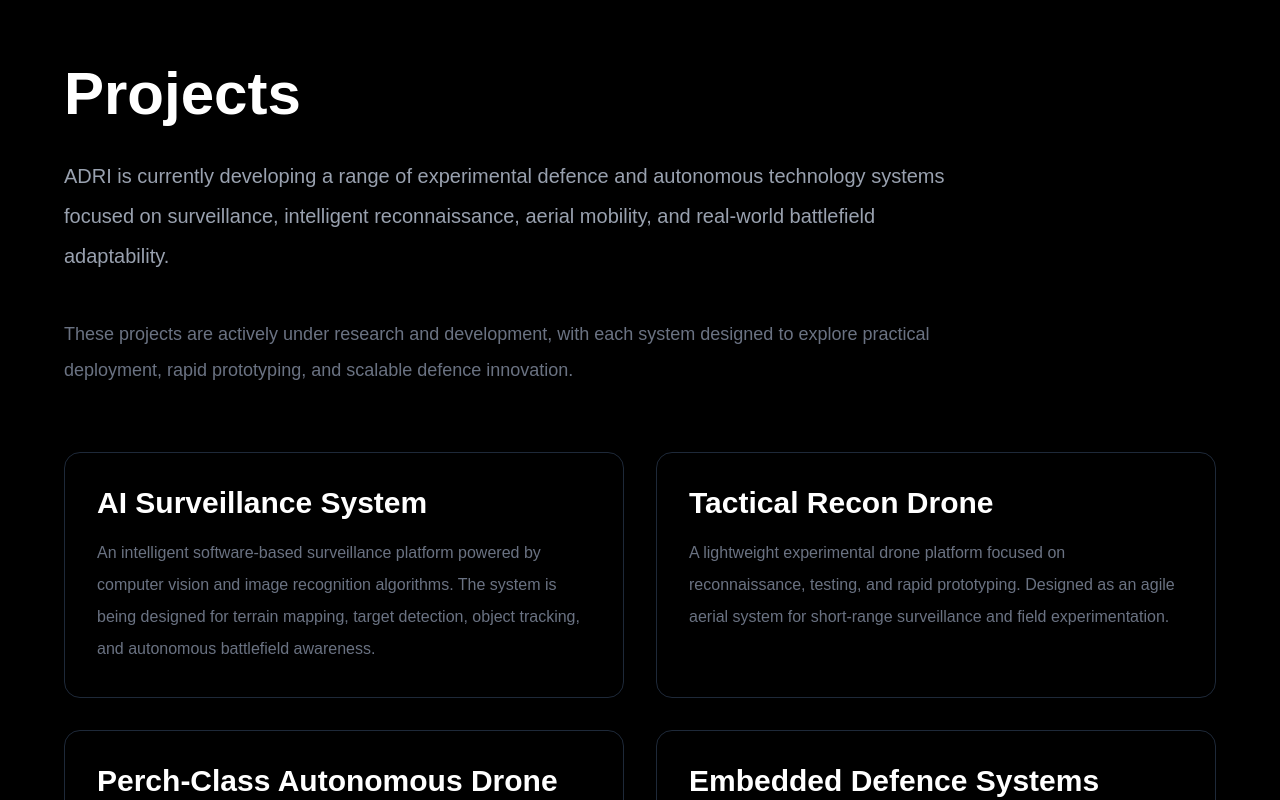
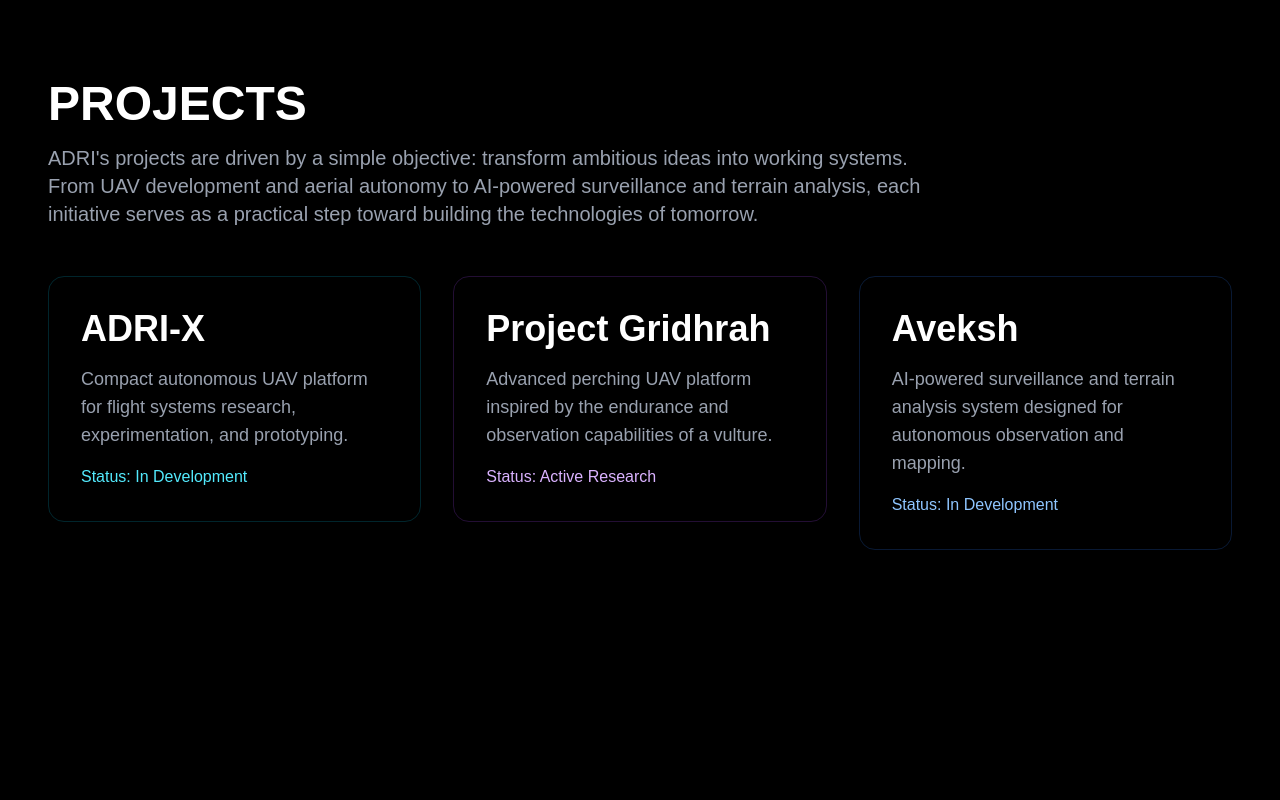
Before and after one commit to Glitch-in-Antariksh/ADRI, a Next.js app: page /projects in a window 1280 px wide. Shown: the top 800 px of the page. Built offline with nearby package versions, Linux system fonts and the light colour scheme.

Commit message:
updated projects page

```diff
--- a/src/app/globals.css
+++ b/src/app/globals.css
@@ -61,3 +61,21 @@ body {
 
   pointer-events: none;
 }
+
+@keyframes twinkle {
+  0% {
+    opacity: 0.3;
+  }
+
+  50% {
+    opacity: 1;
+  }
+
+  100% {
+    opacity: 0.3;
+  }
+}
+
+.star {
+  animation: twinkle 3s infinite ease-in-out;
+}
--- a/src/app/page.js
+++ b/src/app/page.js
@@ -2,11 +2,10 @@ import Button from "@/components/Button";
 import Link from "next/link";
 import Footer from "@/components/Footer";
 export default function Home() {
-  const rings = [];
 
+const rings = [];
 let radius = 1500;
 let gap = 25;
-
 for (let i = 0; i < 22; i++) {
   rings.push(radius);
 
@@ -15,11 +14,18 @@ for (let i = 0; i < 22; i++) {
   gap += 5;
 }
 
+const stars = Array.from({ length: 40 }, (_, i) => ({
+  id: i,
+  top: Math.random() * 100,
+  left: Math.random() * 100,
+}));
+
 const colors = [
   "border-cyan-400/20",
   "border-blue-400/20",
   "border-purple-400/20",
 ];
+
   return (
     <main className="bg-black text-white min-h-screen">
 
@@ -61,6 +67,25 @@ const colors = [
     px-6
   "
 >
+   {stars.map((star) => (
+    <div
+      key={star.id}
+      className="
+        star
+        absolute
+        w-[3px]
+        h-[4px]
+        rounded-full
+        bg-white
+        opacity-70
+        shadow-[0_0_8px_white]
+      "
+      style={{
+        top: `${star.top}%`,
+        left: `${star.left}%`,
+      }}
+    />
+  ))}
 
     <div className="relative mb-16 flex items-center justify-center">
 
@@ -129,9 +154,8 @@ const colors = [
 <p className="text-gray-400 text-xl max-w-2xl mb-8">
   Building next-generation autonomous defence systems and intelligent battlefield technologies.
 </p>
+      </section>
 
-
-      </section>
     <Footer />
     </main>
   );
--- /dev/null
+++ b/src/app/projects/adri-x/page.js
@@ -0,0 +1,17 @@
+export default function AdriX() {
+  return (
+    <main className="bg-black text-white min-h-screen p-20">
+
+      <h1 className="text-6xl font-bold mb-8">
+        ADRI-X
+      </h1>
+
+      <p className="text-gray-400 text-xl">
+        Project currently in development.
+        Technical specifications and documentation
+        will be published in future releases.
+      </p>
+
+    </main>
+  );
+}
--- /dev/null
+++ b/src/app/projects/aveksh/page.js
@@ -0,0 +1,17 @@
+export default function Aveksh() {
+  return (
+    <main className="bg-black text-white min-h-screen p-20">
+
+      <h1 className="text-6xl font-bold mb-8">
+        Aveksh
+      </h1>
+
+      <p className="text-gray-400 text-xl">
+        Project currently in development.
+        System architecture and technical details
+        will be published in upcoming updates.
+      </p>
+
+    </main>
+  );
+}
--- /dev/null
+++ b/src/app/projects/gridhrah/page.js
@@ -0,0 +1,17 @@
+export default function Gridhrah() {
+  return (
+    <main className="bg-black text-white min-h-screen p-20">
+
+      <h1 className="text-6xl font-bold mb-8">
+        Project Gridhrah
+      </h1>
+
+      <p className="text-gray-400 text-xl">
+        Project currently in development.
+        Research and design documentation will be
+        released as development progresses.
+      </p>
+
+    </main>
+  );
+}
--- a/src/app/projects/page.js
+++ b/src/app/projects/page.js
@@ -1,91 +1,93 @@
+import Link from "next/link";
+
 export default function Projects() {
   return (
-    <main className="bg-black text-white min-h-screen px-16 py-16">
+    <main className="bg-black text-white min-h-screen px-12 py-20">
 
-      <div className="max-w-6xl text-left">
+      <h1 className="text-5xl font-bold mb-4">
+        PROJECTS
+      </h1>
 
-        <h1 className="text-6xl font-bold mb-8">
-          Projects
-        </h1>
+      <p className="text-gray-400 text-xl max-w-4xl mb-12">
+       ADRI's projects are driven by a simple objective: transform ambitious ideas into working systems. From UAV development and aerial autonomy to AI-powered surveillance and terrain analysis, each initiative serves as a practical step toward building the technologies of tomorrow.
+      </p>
 
-        <p className="text-gray-400 text-xl leading-10 max-w-4xl">
-          ADRI is currently developing a range of experimental
-          defence and autonomous technology systems focused on
-          surveillance, intelligent reconnaissance, aerial mobility,
-          and real-world battlefield adaptability.
-        </p>
+      <div className="grid md:grid-cols-2 lg:grid-cols-3 gap-8 mt-12">
 
-        <p className="text-gray-500 text-lg leading-9 mt-10 max-w-4xl">
-          These projects are actively under research and development,
-          with each system designed to explore practical deployment,
-          rapid prototyping, and scalable defence innovation.
-        </p>
-
-        <div className="grid grid-cols-1 md:grid-cols-2 gap-8 mt-16">
-
-          <div className="border border-gray-800 rounded-2xl p-8 hover:border-gray-600 transition">
-
-            <h2 className="text-3xl font-semibold mb-4">
-              AI Surveillance System
+        <Link href="/projects/adri-x">
+          <div className="
+            border border-cyan-500/20
+            rounded-2xl
+            p-8
+            hover:border-cyan-400
+            hover:shadow-[0_0_25px_rgba(34,211,238,0.25)]
+            transition-all duration-300
+            cursor-pointer
+          ">
+            <h2 className="text-4xl font-bold mb-4">
+              ADRI-X
             </h2>
 
-            <p className="text-gray-500 leading-8">
-              An intelligent software-based surveillance platform
-              powered by computer vision and image recognition
-              algorithms. The system is being designed for terrain
-              mapping, target detection, object tracking, and
-              autonomous battlefield awareness.
+            <p className="text-gray-400 text-lg mb-4">
+              Compact autonomous UAV platform for flight systems
+              research, experimentation, and prototyping.
             </p>
 
+            <p className="text-cyan-300">
+              Status: In Development
+            </p>
           </div>
+        </Link>
 
-          <div className="border border-gray-800 rounded-2xl p-8 hover:border-gray-600 transition">
-
-            <h2 className="text-3xl font-semibold mb-4">
-              Tactical Recon Drone
+        <Link href="/projects/gridhrah">
+          <div className="
+            border border-purple-500/20
+            rounded-2xl
+            p-8
+            hover:border-purple-400
+            hover:shadow-[0_0_25px_rgba(167,139,250,0.25)]
+            transition-all duration-300
+            cursor-pointer
+          ">
+            <h2 className="text-4xl font-bold mb-4">
+              Project Gridhrah
             </h2>
 
-            <p className="text-gray-500 leading-8">
-              A lightweight experimental drone platform focused on
-              reconnaissance, testing, and rapid prototyping.
-              Designed as an agile aerial system for short-range
-              surveillance and field experimentation.
+            <p className="text-gray-400 text-lg mb-4">
+              Advanced perching UAV platform inspired by the
+              endurance and observation capabilities of a vulture.
             </p>
 
+            <p className="text-purple-300">
+              Status: Active Research
+            </p>
           </div>
+        </Link>
 
-          <div className="border border-gray-800 rounded-2xl p-8 hover:border-gray-600 transition">
-
-            <h2 className="text-3xl font-semibold mb-4">
-              Perch-Class Autonomous Drone
+        <Link href="/projects/aveksh">
+          <div className="
+            border border-blue-500/20
+            rounded-2xl
+            p-8
+            hover:border-blue-400
+            hover:shadow-[0_0_25px_rgba(96,165,250,0.25)]
+            transition-all duration-300
+            cursor-pointer
+          ">
+            <h2 className="text-4xl font-bold mb-4">
+              Aveksh
             </h2>
 
-            <p className="text-gray-500 leading-8">
-              A larger autonomous drone system currently under
-              development with advanced aerial endurance and
-              perch-capability integration. This platform is
-              intended for scalable deployment and future
-              commercial production.
+            <p className="text-gray-400 text-lg mb-4">
+              AI-powered surveillance and terrain analysis system
+              designed for autonomous observation and mapping.
             </p>
 
+            <p className="text-blue-300">
+              Status: In Development
+            </p>
           </div>
-
-          <div className="border border-gray-800 rounded-2xl p-8 hover:border-gray-600 transition">
-
-            <h2 className="text-3xl font-semibold mb-4">
-              Embedded Defence Systems
-            </h2>
-
-            <p className="text-gray-500 leading-8">
-              Experimental embedded electronics and autonomous
-              hardware systems being developed to support ADRI’s
-              growing ecosystem of intelligent aerial and
-              battlefield technologies.
-            </p>
-
-          </div>
-
-        </div>
+        </Link>
 
       </div>
 
```
